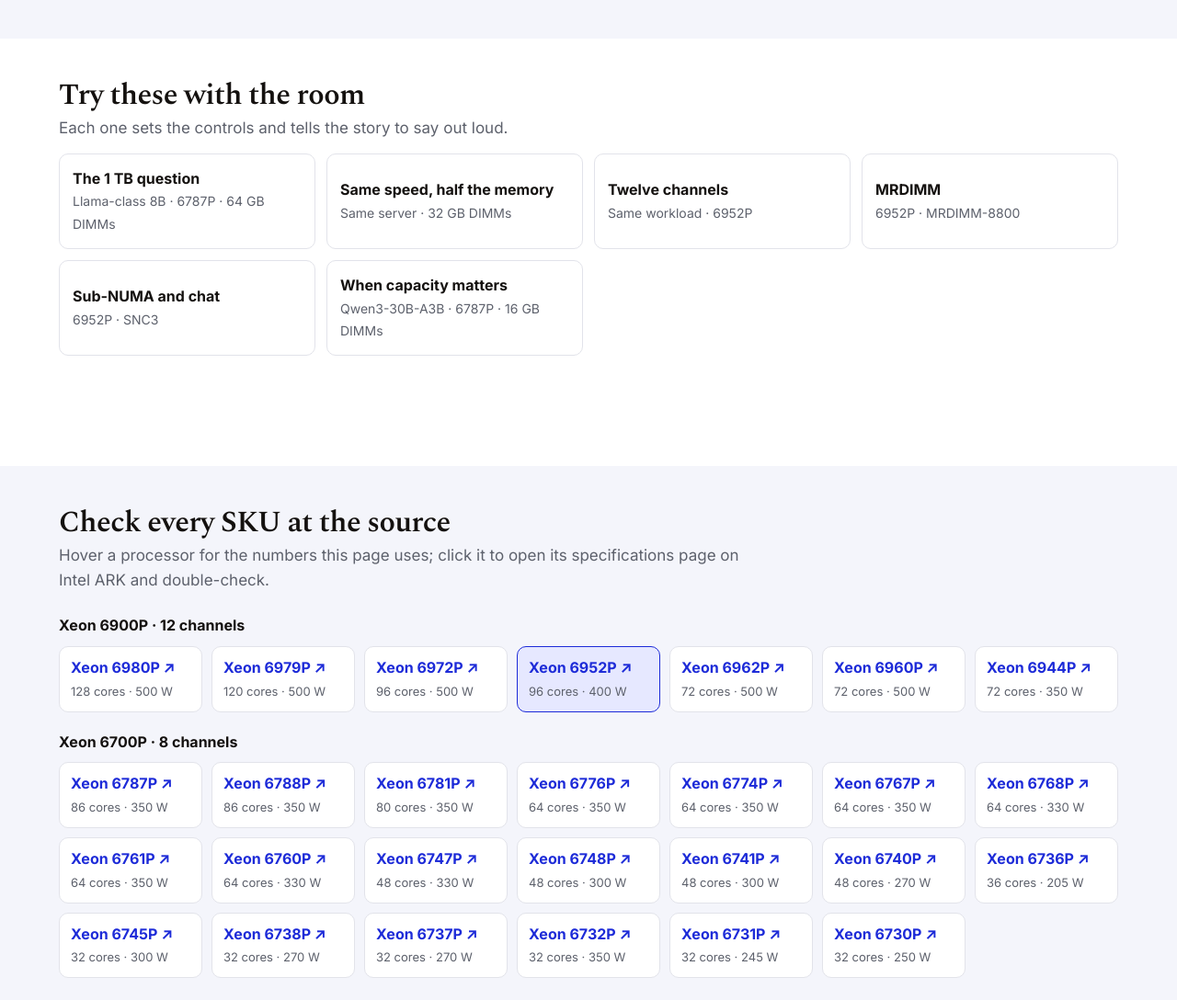
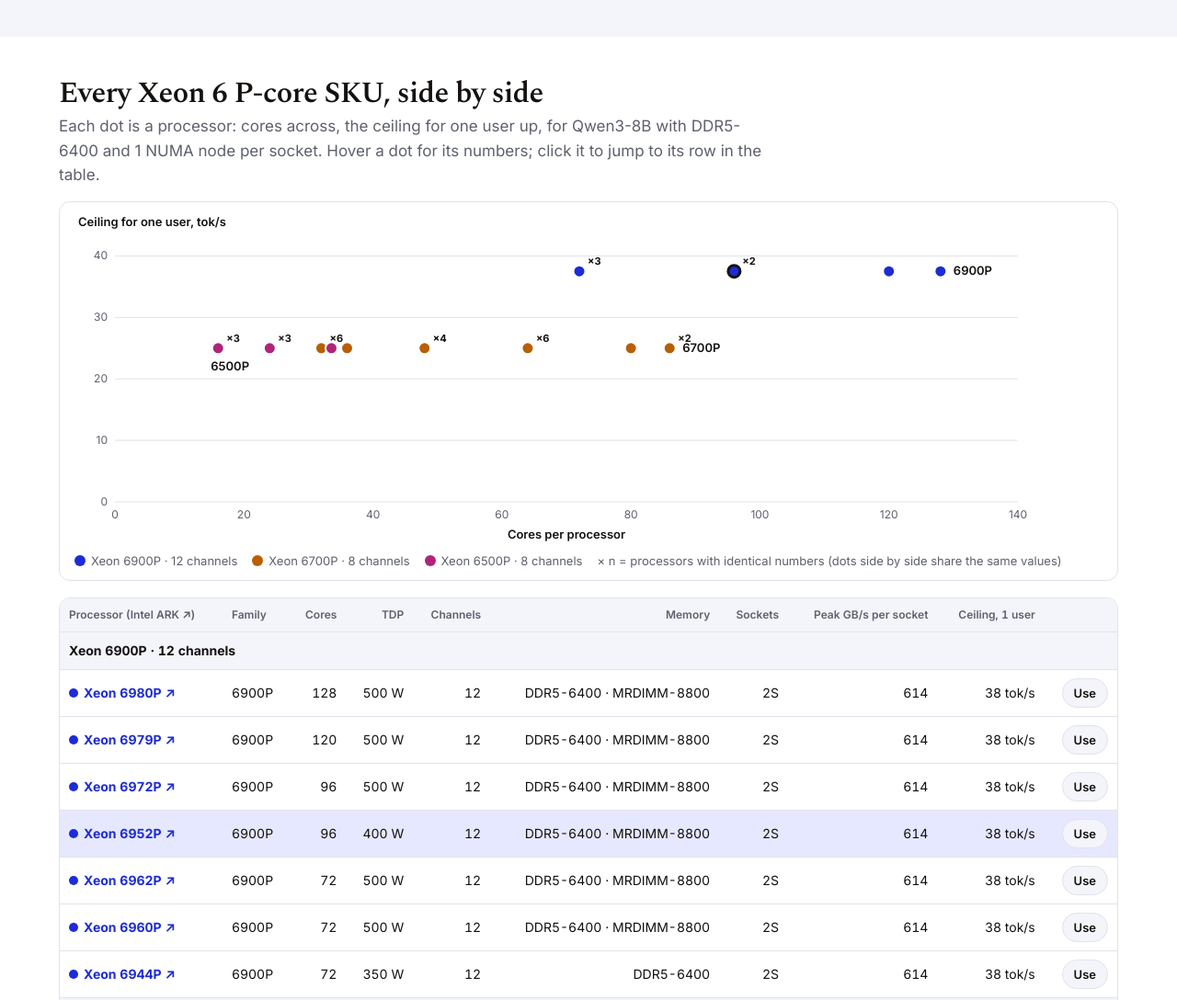
Before and after one commit to hinda00/hinda00.github.io, a plain HTML site: page llm-memory-calculator/hardware.html in a window 1280 px wide. Shown: the part 1690-2778 px from the top of the page at 92% size. Drawn offline with nearby package versions, Linux system fonts and the light colour scheme.

Commit message:
Replace scenarios with an all-SKU chart linked to a full table
Scatter of every Xeon 6 P-core SKU (cores vs single-user decode ceiling)
that follows the selected model, memory type and NUMA setting. Clicking a
dot jumps to its row; rows link to Intel ARK and can load the SKU.
Removes the gpu-memory-utilization mentions on both pages.

Co-Authored-By: Claude Opus 5.5 <noreply@anthropic.com>
Claude-Session: https://claude.ai/code/session_01PHPx48DJL2REmuCVPYaCeM

```diff
--- a/llm-memory-calculator/hardware.html
+++ b/llm-memory-calculator/hardware.html
@@ -72,24 +72,38 @@ input[type=range]{width:100%;height:40px;accent-color:var(--blue);margin:0}
 .steps article{border:1px solid var(--line);border-radius:10px;padding:16px;background:var(--bg)}
 .steps article p{font-size:15px;color:var(--mute);margin:0}
 .steps article code{font-size:13px}
-.scen{display:grid;grid-template-columns:repeat(auto-fit,minmax(14em,1fr));gap:12px;margin-top:14px}
-.scen button{font:inherit;text-align:left;border:1px solid var(--line);background:var(--bg);color:var(--ink);border-radius:10px;padding:14px;cursor:pointer;min-height:44px}
-.scen button b{display:block;font-size:16px}
-.scen button span{font-size:14px;color:var(--mute)}
-.scen button.sel{border-color:var(--blue);background:var(--hi)}
-.story{margin-top:14px;font-size:17px;min-height:3em}
 .src li{margin-bottom:6px}
 .ark{display:inline-flex;align-items:center;min-height:36px;font-size:14px;font-weight:600;margin-top:4px}
-.skus{display:grid;grid-template-columns:repeat(auto-fill,minmax(150px,1fr));gap:10px;margin-top:14px}
-.skus h3{grid-column:1/-1;margin:10px 0 0;font-size:16px}
-.sku{position:relative;display:block;text-decoration:none;color:var(--ink);border:1px solid var(--line);border-radius:10px;padding:10px 12px;background:var(--bg);min-height:44px}
-.sku b{display:block;font-size:16px;color:var(--blue)}
-.sku span{font-size:13px;color:var(--mute)}
-.sku.sel{border-color:var(--blue);background:var(--hi)}
-.sku .tip{position:absolute;left:50%;bottom:calc(100% + 8px);transform:translateX(-50%);width:max-content;max-width:240px;background:var(--ink);color:var(--bg);font-size:13px;line-height:1.45;padding:8px 10px;border-radius:8px;opacity:0;pointer-events:none;transition:opacity .15s;z-index:5}
-.sku .tip::after{content:"";position:absolute;top:100%;left:50%;margin-left:-6px;border:6px solid transparent;border-top-color:var(--ink)}
-.sku:hover .tip,.sku:focus-visible .tip{opacity:1}
-.sku:hover{border-color:var(--blue)}
+.f69{--fc:light-dark(#1d2bd8,#7480f0)}.f67{--fc:light-dark(#b85f00,#c47f1c)}.f65{--fc:light-dark(#b0247a,#e06aaa)}
+.chartbox{position:relative;margin-top:16px;background:var(--bg);border:1px solid var(--line);border-radius:12px;padding:12px 12px 6px}
+.chartbox svg{display:block;width:100%;overflow:visible}
+.chartbox .grid line{stroke:var(--line)}
+.chartbox .ax{font:12px Inter,sans-serif;fill:var(--mute)}
+.chartbox .axt{font:600 13px Inter,sans-serif;fill:var(--ink)}
+.chartbox .lbl{font:600 13px Inter,sans-serif;fill:var(--ink)}
+.chartbox .cnt{font:700 11px Inter,sans-serif;fill:var(--ink)}
+.pt{cursor:pointer}.pt circle.m{fill:var(--fc);stroke:var(--bg);stroke-width:2}
+.pt.cur circle.m{stroke:var(--ink);stroke-width:3}
+.pt:hover circle.m,.pt:focus-visible circle.m{stroke:var(--ink);stroke-width:2.5}
+.pt:focus-visible{outline:none}
+.ctip{position:absolute;pointer-events:none;background:var(--ink);color:var(--bg);font-size:13px;line-height:1.45;padding:8px 10px;border-radius:8px;max-width:260px;opacity:0;transition:opacity .12s;z-index:5}
+.ctip b{color:var(--bg)}
+.clegend{display:flex;flex-wrap:wrap;gap:16px;font-size:13px;color:var(--mute);margin:8px 4px 4px}
+.clegend i{display:inline-block;width:12px;height:12px;border-radius:50%;margin-right:6px;vertical-align:-1px;background:var(--fc)}
+.tblwrap{overflow-x:auto;margin-top:18px;border:1px solid var(--line);border-radius:12px;background:var(--bg)}
+table.sk{border-collapse:collapse;width:100%;min-width:860px;font-size:14px;font-variant-numeric:tabular-nums}
+table.sk th,table.sk td{padding:9px 10px;border-bottom:1px solid var(--line);text-align:right;white-space:nowrap}
+table.sk th{font-size:12px;color:var(--mute);font-weight:600;position:sticky;top:0;background:var(--panel)}
+table.sk th:first-child,table.sk td:first-child,table.sk th:nth-child(2),table.sk td:nth-child(2){text-align:left}
+table.sk tr.fam td{background:var(--panel);font-weight:700;text-align:left;color:var(--ink)}
+table.sk td a{font-weight:700;text-decoration:none}table.sk td a:hover{text-decoration:underline}
+table.sk tr.cur td{background:var(--hi)}
+table.sk tr.flash td{animation:flash 1.6s ease}
+@keyframes flash{0%,40%{background:light-dark(#fff1c2,#4a3a10)}}
+table.sk .dot{display:inline-block;width:10px;height:10px;border-radius:50%;background:var(--fc);margin-right:6px}
+table.sk button{font:600 13px Inter,sans-serif;border:1px solid var(--line);background:var(--panel);color:var(--ink);border-radius:999px;padding:4px 12px;min-height:32px;cursor:pointer}
+table.sk button:hover{border-color:var(--blue)}
+@media(prefers-reduced-motion:reduce){table.sk tr.flash td{animation:none}}
 button:focus-visible,select:focus-visible,input:focus-visible,a:focus-visible{outline:3px solid var(--blue);outline-offset:2px}
 @media(max-width:860px){.grid{grid-template-columns:minmax(0,1fr)}.result{order:-1}}
 @media(prefers-reduced-motion:reduce){.seg{transition:none}}
@@ -160,26 +174,23 @@ button:focus-visible,select:focus-visible,input:focus-visible,a:focus-visible{ou
   <p class="lede">Three different questions, each answered by a different knob. Mixing them up is where the confusion comes from.</p>
   <div class="steps">
     <article><h3>1 · Instance need</h3><p>Weights plus KV cache plus fixed state, from page 1. Only the model, context, users and fill change it. Divide by 0.92 and round up to a catalog class: 32, 48, 64 or 96 GB.</p></article>
-    <article><h3>2 · NUMA node budget</h3><p>Run one vLLM instance per NUMA node, users split between them. vLLM reserves 92% of its node's memory at startup (<code>gpu-memory-utilization</code>), whatever the instance needs; the OS keeps the rest. The instance must fit inside that 92%.</p></article>
+    <article><h3>2 · NUMA node budget</h3><p>Run one vLLM instance per NUMA node, users split between them. vLLM reserves 92% of its node's memory at startup, whatever the instance needs; the OS keeps the rest. The instance must fit inside that 92%.</p></article>
     <article><h3>3 · Host DIMMs</h3><p>Every memory channel gets one DIMM, because decode speed is set by memory bandwidth. The DIMM count is fixed by the processor (sockets × channels); the DIMM size only buys capacity. MRDIMM raises bandwidth, which raises tokens per second.</p></article>
     <article><h3>Why bandwidth sets speed</h3><p>Each new token reads all the weights from memory once. So one user can't go faster than bandwidth ÷ weight size. Real speed lands below this ceiling, but it moves with it.</p></article>
   </div>
 </div></section>
 
+
 <section class="band"><div class="wrap">
-  <h2>Try these with the room</h2>
-  <p class="lede">Each one sets the controls and tells the story to say out loud.</p>
-  <div class="scen" id="scen"></div>
-  <p class="story" id="story"></p>
+  <h2>Every Xeon 6 P-core SKU, side by side</h2>
+  <p class="lede" id="chartlede">Each dot is a processor: cores across, the ceiling for one user up. It follows the model, memory type and NUMA setting above. Hover a dot for its numbers; click it to jump to its row in the table.</p>
+  <div class="chartbox"><svg id="chart" role="img" aria-label="Scatter of every Xeon 6 P-core SKU: cores against the single-user decode ceiling"></svg><div class="ctip" id="ctip" role="tooltip"></div>
+  <div class="clegend"><span class="f69"><i></i>Xeon 6900P · 12 channels</span><span class="f67"><i></i>Xeon 6700P · 8 channels</span><span class="f65"><i></i>Xeon 6500P · 8 channels</span><span>× n = processors with identical numbers (dots side by side share the same values)</span></div></div>
+  <div class="tblwrap"><table class="sk" id="sktable"><thead><tr><th>Processor (Intel ARK ↗)</th><th>Family</th><th>Cores</th><th>TDP</th><th>Channels</th><th>Memory</th><th>Sockets</th><th>Peak GB/s per socket</th><th>Ceiling, 1 user</th><th></th></tr></thead><tbody id="skbody"></tbody></table></div>
+  <p class="hint" style="margin-top:8px">Every processor value comes from its Intel ARK page; click a name to check it. Peak bandwidth and the ceiling are calculated from those values.</p>
 </div></section>
 
 <section class="band" style="background:var(--panel)"><div class="wrap">
-  <h2>Check every SKU at the source</h2>
-  <p class="lede">Hover a processor for the numbers this page uses; click it to open its specifications page on Intel ARK and double-check.</p>
-  <div class="skus" id="skus"></div>
-</div></section>
-
-<section class="band"><div class="wrap">
   <h2>Where the numbers come from</h2>
   <ul class="src">
     <li>Every processor figure (cores, TDP, memory types and speeds, memory channels per socket, and how many sockets it supports) comes from that SKU's specifications page on <a href="https://www.intel.com/content/www/us/en/ark/products/series/240357/intel-xeon-6-processors.html">Intel ARK</a>, checked on 27 November 2026. Each card above links to its page. Only P-core SKUs are listed, because AMX, the matrix engine vLLM uses for BF16, is on P-cores.</li>
@@ -224,26 +235,16 @@ const ARK={"6980P": "240777/intel-xeon-6980p-processor-504m-cache-2-00-ghz", "69
 const ark=n=>`https://www.intel.com/content/www/us/en/products/sku/${ARK[n]}/specifications.html`;
 const memtxt=c=>c.mr?`DDR5-6400 or MRDIMM-${c.mr}`:"DDR5-6400 only";
 const CLASSES=[32,48,64,96],RES=0.92,DDR=6400;
-const S=[
- {t:"The 1 TB question",s:"Llama-class 8B · 6787P · 64 GB DIMMs",m:3,c:3,u:40,f:100,cpu:"6787P",so:2,np:1,dm:64,me:"ddr",story:"Sixteen 64 GB DIMMs make 1 TB, as in Lenovo's MLPerf server. Look at layer 2: the instance uses a sliver, the rest is pale blue, reserved by vLLM but never used. The terabyte came from filling every channel with a common DIMM size, not from the model."},
- {t:"Same speed, half the memory",s:"Same server · 32 GB DIMMs",m:3,c:3,u:40,f:100,cpu:"6787P",so:2,np:1,dm:32,me:"ddr",story:"Swap to 32 GB DIMMs: still sixteen of them, so the bandwidth and the decode ceiling don't move. Each node still has plenty of room. Capacity was never the constraint for an 8B model."},
- {t:"Twelve channels",s:"Same workload · 6952P",m:3,c:3,u:40,f:100,cpu:"6952P",so:2,np:1,dm:32,me:"ddr",story:"Xeon 6900P has 12 channels per socket instead of 8: 24 DIMMs, and 50% more bandwidth per socket. The decode ceiling rises with it. More channels, not more gigabytes, is what makes each user faster."},
- {t:"MRDIMM",s:"6952P · MRDIMM-8800",m:3,c:3,u:40,f:100,cpu:"6952P",so:2,np:1,dm:32,me:"mr",story:"MRDIMM runs at 8800 MT/s instead of 6400. Same capacity, about 38% more bandwidth, so the ceiling per user jumps too. This is the memory upgrade that buys tokens per second."},
- {t:"Sub-NUMA and chat",s:"6952P · SNC3",m:3,c:3,u:40,f:100,cpu:"6952P",so:2,np:3,dm:32,me:"ddr",story:"Split each socket into 3 NUMA nodes and you run 6 instances. Each needs less memory, but each reads from only 4 channels, so the ceiling per user drops to a third. For interactive chat, one node per socket is usually the better choice. Measure both."},
- {t:"When capacity matters",s:"Qwen3-30B-A3B · 6787P · 16 GB DIMMs",m:5,c:5,u:64,f:100,cpu:"6787P",so:2,np:1,dm:16,me:"ddr",story:"A 30B mixture-of-experts model at 32K context for 64 users: 61 GB of weights plus a large cache per instance. With 16 GB DIMMs each node has only 128 GB, so it doesn't fit. Step up to 32 GB DIMMs and it fits the node, but it is still above the catalog's 96 GB class. This is the case where gigabytes, not channels, are the limit."}
-];
 const $=id=>document.getElementById(id);
 const fmt=(x,dp=1)=>x.toLocaleString("en-GB",{minimumFractionDigits:dp,maximumFractionDigits:dp});
 const fk=t=>t>=1024?(t/1024)+"K":String(t);
-const st={m:3,c:3,u:40,f:100,cpu:"6952P",so:2,np:1,dm:32,me:"ddr",sc:-1,custom:null};
+const st={m:3,c:3,u:40,f:100,cpu:"6952P",so:2,np:1,dm:32,me:"ddr",custom:null};
 /* read the workload from page 1's link, if any */
 const q=new URLSearchParams(location.search);
 if(q.has("m")){const m=+q.get("m");if(m>=0&&m<M.length)st.m=m;else if(m===-1){const c={n:"Custom (from page 1)"};for(const k of["L","kvL","H","d","B","st"])c[k]=parseFloat(q.get(k))||0;if(c.L&&c.H&&c.d&&c.B){c.kvL=c.kvL||c.L;c.max=262144;st.custom=c;st.m=-1;}}}
 for(const[k,lo,hi] of[["c",0,8],["u",1,256],["f",10,100]])if(q.has(k)){const v=+q.get(k);if(v>=lo&&v<=hi)st[k]=v;}
 $("model").innerHTML=M.map((m,i)=>`<option value="${i}">${m.n}</option>`).join("")+(st.custom?`<option value="-1">${st.custom.n}</option>`:"");
 $("cpu").innerHTML=Object.keys(F).map(f=>`<optgroup label="${F[f].label}">`+CPU.filter(c=>c.f===f).map(c=>`<option value="${c.n}">Xeon ${c.n} · ${c.c} cores${c.sc!=="2S"?" · "+c.sc.replace("_","/"):""}</option>`).join("")+`</optgroup>`).join("");
-$("skus").innerHTML=Object.keys(F).map(f=>`<h3>${F[f].label}</h3>`+CPU.filter(c=>c.f===f).map(c=>`<a class="sku" data-n="${c.n}" href="${ark(c.n)}" target="_blank" rel="noopener" aria-label="Xeon ${c.n} on Intel ARK, opens in a new tab"><b>Xeon ${c.n} ↗</b><span>${c.c} cores · ${c.w} W</span><span class="tip" role="tooltip">${c.c} cores · ${c.w} W TDP<br>${c.ch} memory channels per socket<br>${memtxt(c)}<br>Scalability: ${scTxt[c.sc]}<br>All values from Intel ARK</span></a>`).join("")).join("");
-$("scen").innerHTML=S.map((s,i)=>`<button type="button" data-i="${i}"><b>${s.t}</b><span>${s.s}</span></button>`).join("");
 const model=()=>st.m===-1?st.custom:M[st.m];
 function calc(){
  const m=model(),c=CPU.find(x=>x.n===st.cpu);
@@ -255,6 +256,45 @@ function calc(){
  const chn=c.ch/st.np,bwS=c.ch*8*mt/1000,bwN=chn*8*mt/1000,ceil=bwN/w;
  return{m,c,so,nodes,inst,up,kvTok,ctx,w,kv,sg,need,hr,cls,mr,mt,dimms,host,node,res,chn,bwS,bwN,ceil,fits:hr<=node};
 }
+const FC={"6900P":"f69","6700P":"f67","6500P":"f65"};
+function skuNums(c,r){const mr=st.me==="mr"&&c.mr>0,mt=mr?c.mr:DDR,bwS=c.ch*8*mt/1000,bwN=bwS/st.np;return{mr,mt,bwS,bwN,ceil:bwN/r.w};}
+function drawTable(r){
+ let h="";
+ for(const f of Object.keys(F)){
+  h+=`<tr class="fam"><td colspan="10">${F[f].label}</td></tr>`;
+  for(const c of CPU.filter(x=>x.f===f)){const k=skuNums(c,r);
+   h+=`<tr id="row-${c.n}" class="${FC[c.f]}${c.n===st.cpu?" cur":""}"><td><span class="dot"></span><a href="${ark(c.n)}" target="_blank" rel="noopener" title="Open Xeon ${c.n} on Intel ARK">Xeon ${c.n} ↗</a></td><td>${c.f}</td><td>${c.c}</td><td>${c.w} W</td><td>${c.ch}</td><td>${c.mr?"DDR5-6400 · MRDIMM-"+c.mr:"DDR5-6400"}</td><td>${c.sc.replace("_","/")}</td><td>${fmt(k.bwS,0)}${k.mr?" (MRDIMM)":""}</td><td>${fmt(k.ceil,0)} tok/s</td><td><button type="button" data-use="${c.n}">Use</button></td></tr>`;}
+ }
+ $("skbody").innerHTML=h;
+}
+function drawChart(r){
+ const svg=$("chart"),W=Math.max(300,svg.parentElement.clientWidth-24),H=W<560?300:360,pl=48,pr=96,pt=18,pb=46;
+ const pts=CPU.map(c=>({c,k:skuNums(c,r)}));
+ const ymax=Math.max(...pts.map(p=>p.k.ceil))*1.18,xmax=140;
+ const X=v=>pl+v/xmax*(W-pl-pr),Y=v=>H-pb-v/ymax*(H-pt-pb);
+ const step=ymax>80?20:ymax>40?10:5;
+ let g=`<g class="grid">`;for(let v=0;v<=ymax;v+=step)g+=`<line x1="${pl}" x2="${W-pr}" y1="${Y(v)}" y2="${Y(v)}"/><text class="ax" x="${pl-8}" y="${Y(v)+4}" text-anchor="end">${v}</text>`;
+ for(let v=0;v<=xmax;v+=20)g+=`<text class="ax" x="${X(v)}" y="${H-pb+18}" text-anchor="middle">${v}</text>`;
+ g+=`</g><text class="axt" x="${(pl+W-pr)/2}" y="${H-6}" text-anchor="middle">Cores per processor</text><text class="axt" x="${pl-40}" y="${pt-4}">Ceiling for one user, tok/s</text>`;
+ /* group processors with identical family, cores and ceiling into one dot */
+ const groups=new Map();
+ for(const p of pts){const key=p.c.f+"|"+p.c.c+"|"+p.k.ceil.toFixed(2);if(!groups.has(key))groups.set(key,{f:p.c.f,x:p.c.c,y:p.k.ceil,list:[]});groups.get(key).list.push(p);}
+ /* nudge groups from different families that would sit on the same spot */
+ const spot=new Map();
+ for(const gr of groups.values()){const k=gr.x+"|"+gr.y.toFixed(2);const n=spot.get(k)||0;gr.dx=n*11;spot.set(k,n+1);}
+ let d="",last={};
+ for(const gr of groups.values()){const cx=X(gr.x)+gr.dx,cy=Y(gr.y),cur=gr.list.some(p=>p.c.n===st.cpu);
+  d+=`<g class="pt ${FC[gr.f]}${cur?" cur":""}" tabindex="0" role="button" data-names="${gr.list.map(p=>p.c.n).join(",")}" aria-label="${gr.list.map(p=>"Xeon "+p.c.n).join(", ")}: ${gr.x} cores, ${fmt(gr.y,0)} tokens per second"><circle cx="${cx}" cy="${cy}" r="14" fill="transparent"/><circle class="m" cx="${cx}" cy="${cy}" r="6.5"/>${gr.list.length>1&&W>=560?`<text class="cnt" x="${cx+9}" y="${cy-7}">×${gr.list.length}</text>`:""}</g>`;
+  const lead=gr.f==="6500P"?(!last[gr.f]||gr.x<last[gr.f].x):(!last[gr.f]||gr.x>last[gr.f].x);if(lead)last[gr.f]={x:gr.x,cx,y:cy};}
+ for(const f of Object.keys(last))d+=`<text class="lbl" x="${f==="6500P"?last[f].cx-8:last[f].cx+14}" y="${last[f].y+(f==="6500P"?24:4)}" text-anchor="start">${f}</text>`;
+ svg.setAttribute("viewBox",`0 0 ${W} ${H}`);svg.setAttribute("height",H);svg.innerHTML=g+d;
+ const m=model();$("chartlede").textContent=`Each dot is a processor: cores across, the ceiling for one user up, for ${m.n} with ${st.me==="mr"?"MRDIMM where the processor supports it, DDR5 otherwise":"DDR5-6400"} and ${st.np} NUMA node${st.np>1?"s":""} per socket. Hover a dot for its numbers; click it to jump to its row in the table.`;
+}
+function drawAll(r){drawChart(r);drawTable(r);}
+function tipFor(el){const r=calc();return el.dataset.names.split(",").map(n=>{const c=CPU.find(x=>x.n===n),k=skuNums(c,r);return `<b>Xeon ${n}</b> · ${c.c} cores · ${c.w} W<br>${c.ch} channels · ${k.mr?"MRDIMM-"+k.mt:"DDR5-6400"} · ${c.sc.replace("_","/")}<br>${fmt(k.bwN,0)} GB/s per node → ${fmt(k.ceil,0)} tok/s`;}).join("<hr style='border:0;border-top:1px solid currentColor;opacity:.3;margin:6px 0'>")+"<br><span style='opacity:.75'>Click to see it in the table</span>";}
+function showTip(el){const t=$("ctip"),box=$("chart").parentElement.getBoundingClientRect(),b=el.querySelector("circle.m").getBoundingClientRect();t.innerHTML=tipFor(el);t.style.opacity=1;let x=b.left-box.left+14,y=b.top-box.top-10;t.style.left="0px";t.style.top="0px";const tw=t.offsetWidth,th=t.offsetHeight;if(x+tw>box.width-8)x=b.left-box.left-tw-8;if(y-th<0)y=b.bottom-box.top+th+8;t.style.left=Math.max(4,x)+"px";t.style.top=(y-th)+"px";}
+function hideTip(){$("ctip").style.opacity=0;}
+function goRow(names){const n=names.split(",");const rows=n.map(x=>$("row-"+x)).filter(Boolean);if(!rows.length)return;rows[0].scrollIntoView({behavior:"smooth",block:"center"});for(const tr of rows){tr.classList.remove("flash");void tr.offsetWidth;tr.classList.add("flash");}}
 function pct(x,a){return Math.max(0,x/a*100)+"%";}
 function lab(el,v,a,px){el.textContent=v/a*px>64?fmt(v)+" GB":"";}
 function render(){
@@ -268,7 +308,6 @@ function render(){
  $("mmax").textContent="max "+fk(m.max)+(m.moe?" · "+m.moe+"B active":"");
  $("cpuo").textContent=c.c+" cores · "+c.w+" W";
  $("ark").href=ark(c.n);$("ark").textContent=`Check Xeon ${c.n} on Intel ARK ↗`;
- for(const a of document.querySelectorAll(".sku"))a.classList.toggle("sel",a.dataset.n===c.n);
  $("tab1").href=p1link();$("srcp1").href=p1link();
  $("hostbig").textContent=`${r.dimms} × ${st.dm} GB = ${r.host>=1024?fmt(r.host/1024,r.host%1024?1:0)+" TB":r.host+" GB"}`;
  const v=$("verdict");
@@ -311,8 +350,7 @@ function render(){
   [fmt(r.ceil,0)+" tok/s","Ceiling for one user"],
   [fmt(r.kvTok/1024,0)+" KB","KV cache per token"]
  ].map(([b,s])=>`<div><b>${b}</b><span>${s}</span></div>`).join("");
- for(const b of document.querySelectorAll(".scen button"))b.classList.toggle("sel",+b.dataset.i===st.sc);
- $("story").textContent=st.sc>=0?S[st.sc].story:"";
+ drawAll(r);
  const p=new URLSearchParams({m:st.m,c:st.c,u:st.u,f:st.f,cpu:st.cpu,so:r.so,np:st.np,dm:st.dm,me:st.me});
  if(st.custom)for(const k of["L","kvL","H","d","B","st"])p.set(k,st.custom[k]);
  history.replaceState(null,"","?"+p);
@@ -324,7 +362,7 @@ if(["1","2","4","8"].includes(q.get("so")))st.so=+q.get("so");
 if(["1","2","3"].includes(q.get("np")))st.np=+q.get("np");
 if(["16","32","64","96","128"].includes(q.get("dm")))st.dm=+q.get("dm");
 if(["ddr","mr"].includes(q.get("me")))st.me=q.get("me");
-const touch=()=>{st.sc=-1;render();};
+const touch=()=>render();
 $("model").addEventListener("change",e=>{st.m=+e.target.value;touch();});
 $("ctx").addEventListener("input",e=>{st.c=+e.target.value;touch();});
 $("users").addEventListener("input",e=>{st.u=+e.target.value;touch();});
@@ -335,7 +373,14 @@ $("cpu").addEventListener("change",()=>{const c=CPU.find(x=>x.n===st.cpu);st.so=
 $("nps").addEventListener("change",e=>{st.np=+e.target.value;touch();});
 $("dimm").addEventListener("change",e=>{st.dm=+e.target.value;touch();});
 $("mem").addEventListener("change",e=>{st.me=e.target.value;touch();});
-$("scen").addEventListener("click",e=>{const b=e.target.closest("button");if(!b)return;const x=S[+b.dataset.i];Object.assign(st,{m:x.m,c:x.c,u:x.u,f:x.f,cpu:x.cpu,so:x.so,np:x.np,dm:x.dm,me:x.me,sc:+b.dataset.i});render();$("hostbig").scrollIntoView({behavior:"smooth",block:"center"});});
+const ch=$("chart");
+ch.addEventListener("mouseover",e=>{const p=e.target.closest(".pt");if(p)showTip(p);});
+ch.addEventListener("mouseout",e=>{const p=e.target.closest(".pt");if(p&&!p.contains(e.relatedTarget))hideTip();});
+ch.addEventListener("focusin",e=>{const p=e.target.closest(".pt");if(p)showTip(p);});
+ch.addEventListener("focusout",hideTip);
+ch.addEventListener("click",e=>{const p=e.target.closest(".pt");if(p){hideTip();goRow(p.dataset.names);}});
+ch.addEventListener("keydown",e=>{const p=e.target.closest(".pt");if(p&&(e.key==="Enter"||e.key===" ")){e.preventDefault();hideTip();goRow(p.dataset.names);}});
+$("skbody").addEventListener("click",e=>{const b=e.target.closest("button[data-use]");if(!b)return;st.cpu=b.dataset.use;const c=CPU.find(x=>x.n===st.cpu);st.so=c.sk.includes(2)?2:c.sk[0];render();$("hostbig").scrollIntoView({behavior:"smooth",block:"center"});});
 render();
 new ResizeObserver(()=>render()).observe($("bar1"));
 }
```
Also changed, not shown: llm-memory-calculator/index.html (+1 -1 lines).
